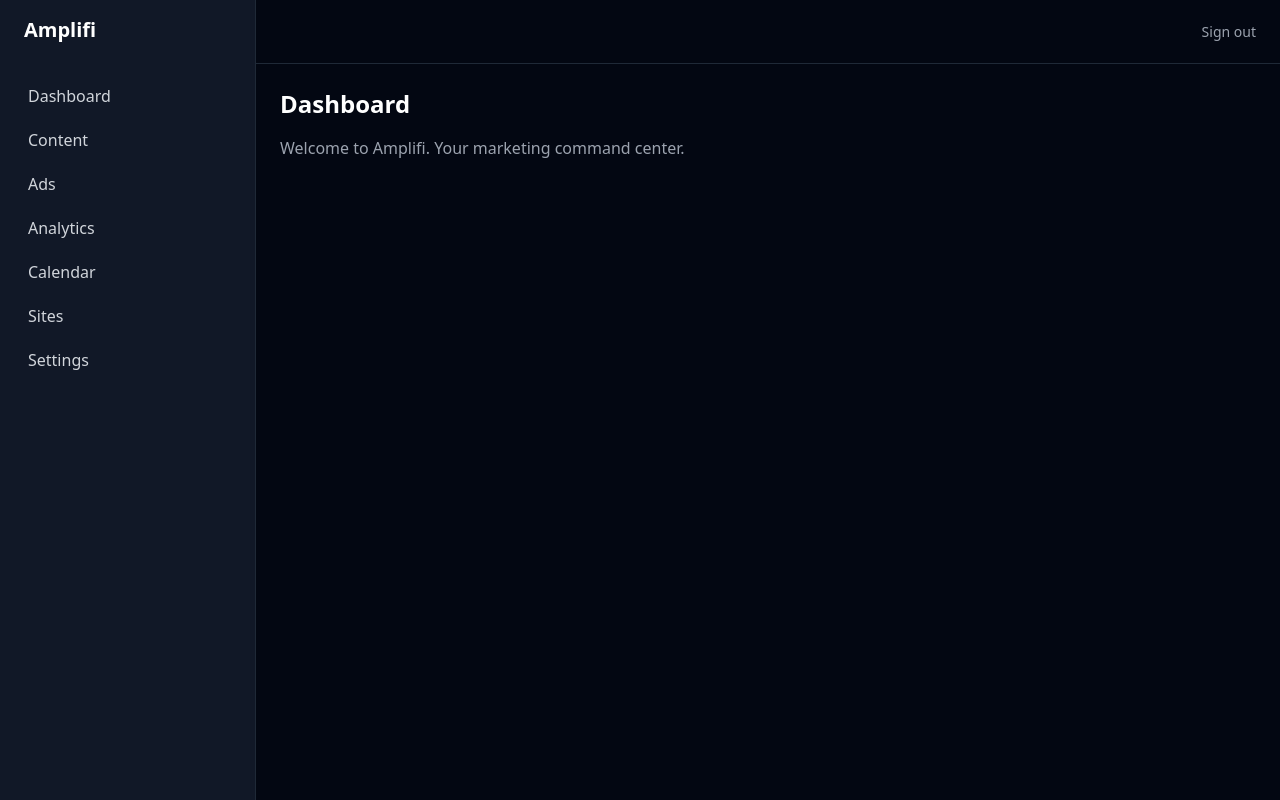
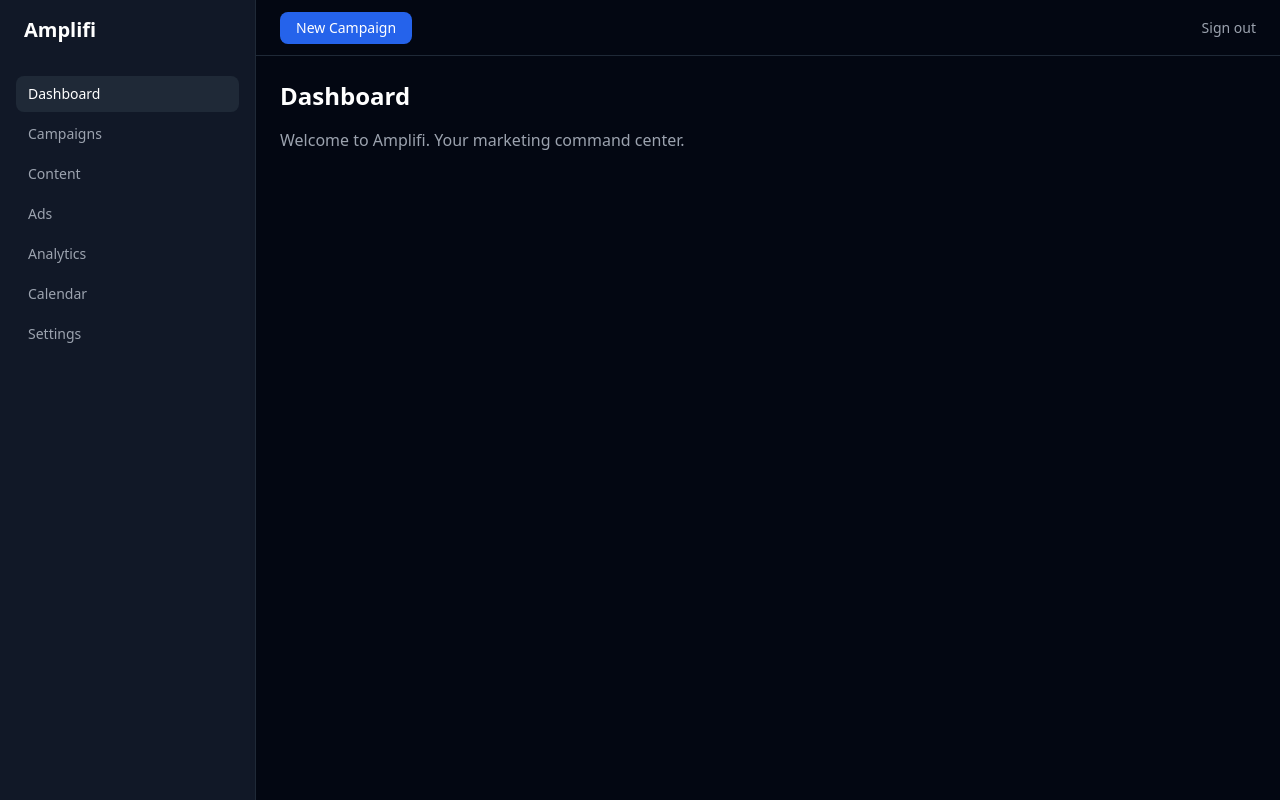
Before and after one commit to oldmonkABA/amplifi, a Next.js app in the folder frontend/: page /dashboard in a window 1280 px wide. Built offline with nearby package versions, Linux system fonts and the light colour scheme; no server answers.

Commit message:
feat(frontend): add dashboard layout, updated sidebar with active state, header with campaign CTA

```diff
--- /dev/null
+++ b/frontend/src/app/dashboard/layout.tsx
@@ -0,0 +1,14 @@
+import { Sidebar } from "@/components/sidebar";
+import { Header } from "@/components/header";
+
+export default function DashboardLayout({ children }: { children: React.ReactNode }) {
+  return (
+    <div className="flex h-screen">
+      <Sidebar />
+      <div className="flex-1 flex flex-col overflow-hidden">
+        <Header />
+        <main className="flex-1 overflow-y-auto p-6">{children}</main>
+      </div>
+    </div>
+  );
+}
--- a/frontend/src/app/dashboard/page.tsx
+++ b/frontend/src/app/dashboard/page.tsx
@@ -1,17 +1,8 @@
-import { Sidebar } from "@/components/sidebar";
-import { Header } from "@/components/header";
-
-export default function Dashboard() {
+export default function DashboardPage() {
   return (
-    <div className="flex h-screen">
-      <Sidebar />
-      <div className="flex-1 flex flex-col">
-        <Header />
-        <main className="flex-1 p-6">
-          <h2 className="text-2xl font-semibold mb-4">Dashboard</h2>
-          <p className="text-gray-400">Welcome to Amplifi. Your marketing command center.</p>
-        </main>
-      </div>
+    <div>
+      <h2 className="text-2xl font-semibold mb-4">Dashboard</h2>
+      <p className="text-gray-400">Welcome to Amplifi. Your marketing command center.</p>
     </div>
   );
 }
--- a/frontend/src/components/header.tsx
+++ b/frontend/src/components/header.tsx
@@ -1,13 +1,19 @@
 "use client";
 
+import Link from "next/link";
 import { signOut, useSession } from "next-auth/react";
 
 export function Header() {
   const { data: session } = useSession();
 
   return (
-    <header className="h-16 border-b border-gray-800 flex items-center justify-between px-6">
-      <div />
+    <header className="h-14 border-b border-gray-800 flex items-center justify-between px-6">
+      <Link
+        href="/dashboard/campaigns/new"
+        className="text-sm px-4 py-1.5 rounded-lg bg-blue-600 hover:bg-blue-500 text-white font-medium transition"
+      >
+        New Campaign
+      </Link>
       <div className="flex items-center gap-4">
         {session?.user?.name && (
           <span className="text-sm text-gray-400">{session.user.name}</span>
--- a/frontend/src/components/sidebar.tsx
+++ b/frontend/src/components/sidebar.tsx
@@ -1,29 +1,46 @@
+"use client";
+
 import Link from "next/link";
+import { usePathname } from "next/navigation";
+import { cn } from "@/lib/utils";
 
 const navItems = [
   { label: "Dashboard", href: "/dashboard" },
+  { label: "Campaigns", href: "/dashboard/campaigns" },
   { label: "Content", href: "/dashboard/content" },
   { label: "Ads", href: "/dashboard/ads" },
   { label: "Analytics", href: "/dashboard/analytics" },
   { label: "Calendar", href: "/dashboard/calendar" },
-  { label: "Sites", href: "/dashboard/sites" },
   { label: "Settings", href: "/dashboard/settings" },
 ];
 
 export function Sidebar() {
+  const pathname = usePathname();
+
   return (
-    <aside className="w-64 bg-gray-900 border-r border-gray-800 p-4">
+    <aside className="w-64 bg-gray-900 border-r border-gray-800 p-4 flex flex-col">
       <div className="text-xl font-bold mb-8 px-2">Amplifi</div>
-      <nav className="space-y-1">
-        {navItems.map((item) => (
+      <nav className="space-y-1 flex-1">
+        {navItems.map((item) => {
+          const isActive =
+            item.href === "/dashboard"
+              ? pathname === "/dashboard"
+              : pathname.startsWith(item.href);
+          return (
             <Link
               key={item.href}
               href={item.href}
-            className="block px-3 py-2 rounded-lg text-gray-300 hover:bg-gray-800 hover:text-white transition"
+              className={cn(
+                "block px-3 py-2 rounded-lg transition text-sm",
+                isActive
+                  ? "bg-gray-800 text-white font-medium"
+                  : "text-gray-400 hover:bg-gray-800 hover:text-white",
+              )}
             >
               {item.label}
             </Link>
-        ))}
+          );
+        })}
       </nav>
     </aside>
   );
```
Lines whose indentation alone changed are shown as unchanged.
